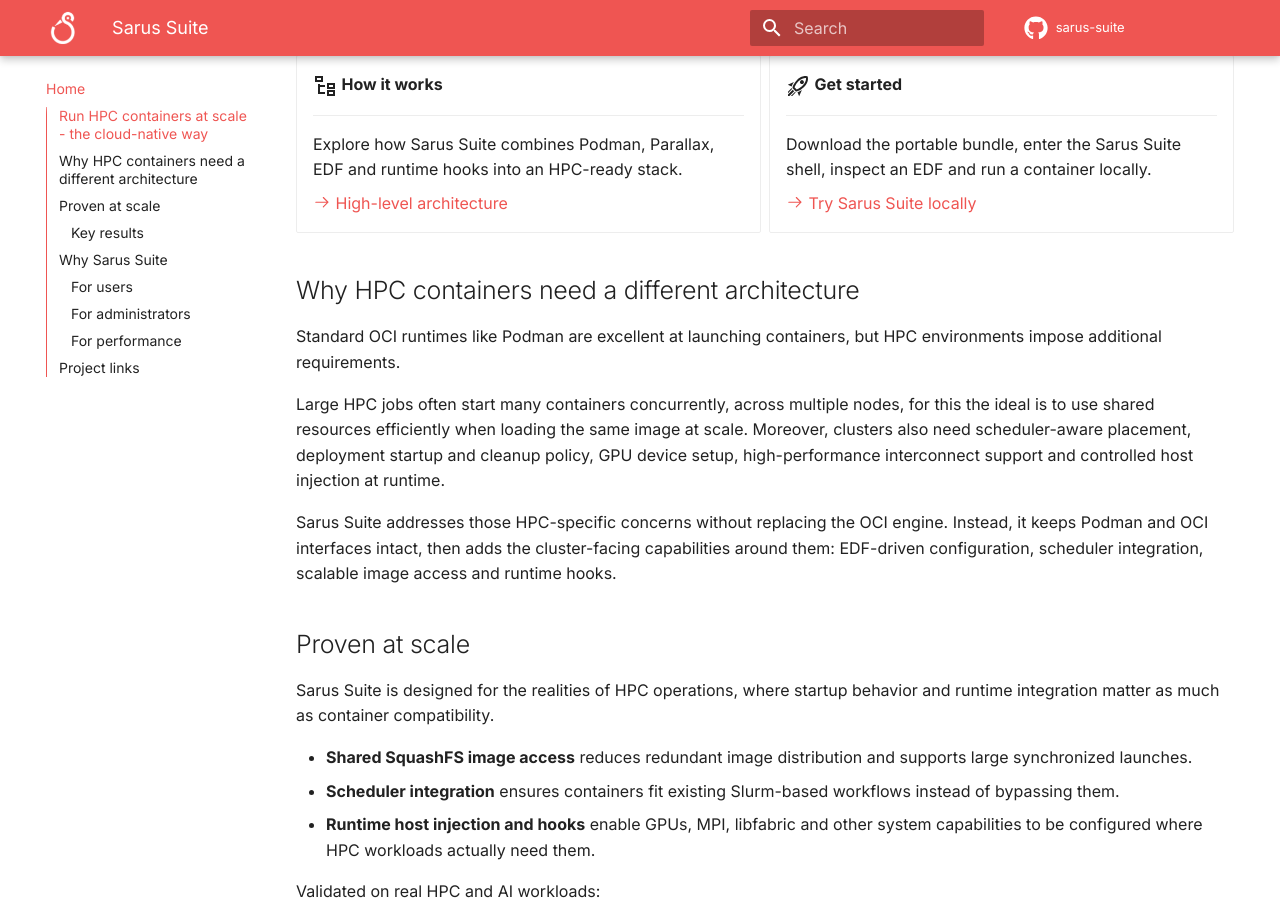
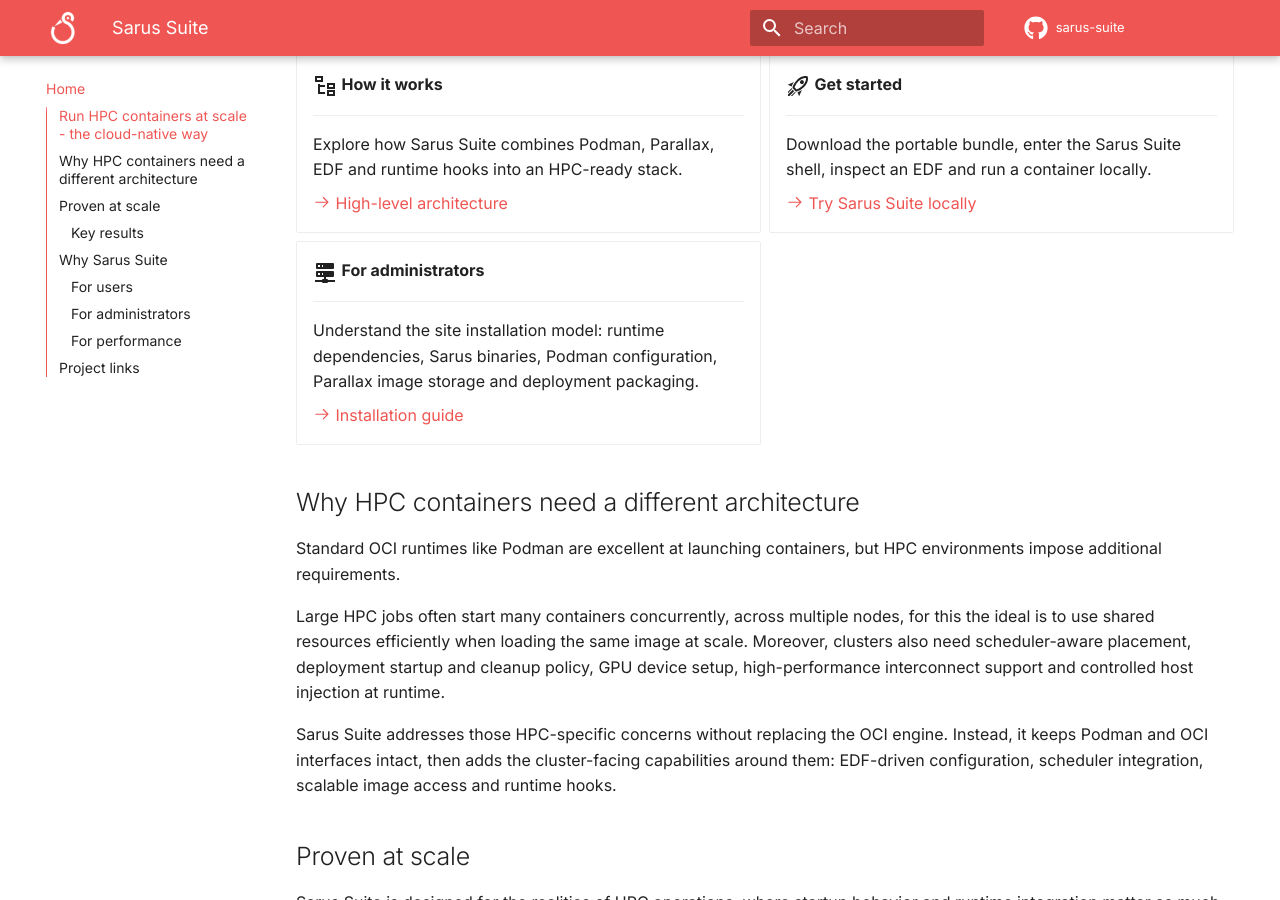
Before and after one commit to sarus-suite/sarus-suite.github.io, an MkDocs documentation site: the page built from docs/index.md, in a window 1280 px wide and 900 px high, scrolled down 801 px. Built offline with MkDocs 1.6.1 and Material for MkDocs 9.7.7, drawn with Linux system fonts in a browser that asks for light colours; some of the changed text lies outside the part shown.

Commit message:
added new admin hooks on index page

```diff
--- a/docs/index.md
+++ b/docs/index.md
@@ -55,6 +55,14 @@
     Download the portable bundle, enter the Sarus Suite shell, inspect an EDF and run a container locally.
 
     [:octicons-arrow-right-24: Try Sarus Suite locally](user/getting-started-local.md)
+
+- :material-server-network:{ .lg .middle } **For administrators**
+
+    ---
+
+    Understand the site installation model: runtime dependencies, Sarus binaries, Podman configuration, Parallax image storage and deployment packaging.
+
+    [:octicons-arrow-right-24: Installation guide](admin/installation.md)
 
 </div>
 
@@ -120,6 +128,11 @@
 - **Keep Slurm control, accounting, cgroups, and startup-cleanup container policy.** Sarus Suite integrates with the scheduler model instead of bypassing it, so existing operational job controls remain in place.
 - **Integrate with existing Podman, Slurm, and site infrastructure.** The suite builds around standard OCI tooling and existing cluster services rather than replacing them with a custom system-specific runtime stack.
 
+!!! info "Installing on a cluster?"
+    Start with the manual installation guide to understand the stack layout, then use Deploy where openSUSE Leap 15.5 packaging fits your site.
+
+    [Read the installation guide](admin/installation.md)
+
 ### For performance
 
 - **Shared SquashFS image access via Parallax.** Large job launches can access the same image, making efficient use of parallel filesystem resources.
```
